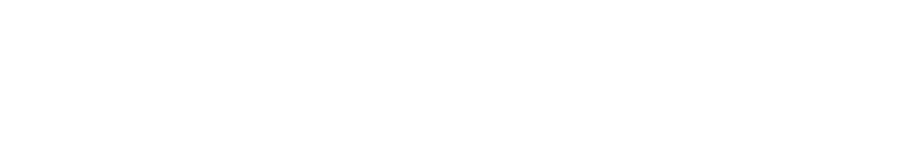
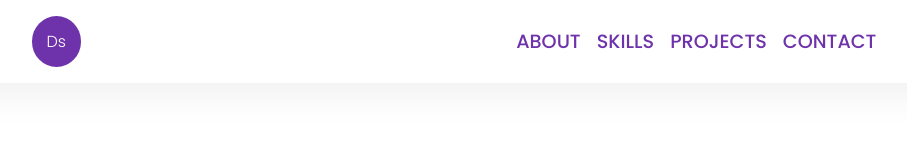
Before and after one commit to DalvinderSingh2022/Codsoft, a plain HTML site: page Task1 - Portfolio/index.html in a window 1280 px wide. Shown: the whole page, without its empty margins (186-1093 px from the left). Drawn offline with Linux system fonts and the light colour scheme.

Commit message:
Yop nav completed

```diff
--- a/Task1 - Portfolio/index.html
+++ b/Task1 - Portfolio/index.html
@@ -8,6 +8,14 @@
     <title>Portfolio</title>
 </head>
 <body>
-
+    <nav>
+        <span class="logo">Ds</span>
+        <ul>
+            <li><a href="#about">About</a></li>
+            <li><a href="#skills">Skills</a></li>
+            <li><a href="#projects">Projects</a></li>
+            <li><a href="#contact">Contact</a></li>
+        </ul>
+    </nav>
 </body>
 </html>
--- a/Task1 - Portfolio/style.css
+++ b/Task1 - Portfolio/style.css
@@ -0,0 +1,40 @@
+@import url('https://fonts.googleapis.com/css2?family=Poppins:ital,wght@0,100;0,300;0,400;0,500;1,500;1,600;1,800&display=swap');
+
+* {
+    margin: 0;
+    padding: 0;
+    box-sizing: content-box;
+    font-family: 'Poppins', sans-serif;
+}
+
+nav {
+    display: flex;
+    justify-content: space-around;
+    align-items: center;
+    padding: 1em 0;
+    box-shadow: 0 4px 42px rgba(55, 55, 55, 0.1);
+    position: sticky;
+    top: 0;
+}
+
+nav ul {
+    list-style: none;
+    display: flex;
+    gap: 1em;
+}
+
+nav ul a {
+    text-decoration: none;
+    text-transform: uppercase;
+    font-size: 1.2rem;
+    color: #6e32aa;
+    font-weight: 500;
+}
+
+nav .logo {
+    background-color: #6e32aa;
+    color: #fff;
+    border-radius: 50%;
+    padding: 13px 15px;
+    font-weight: 300;
+}
```
